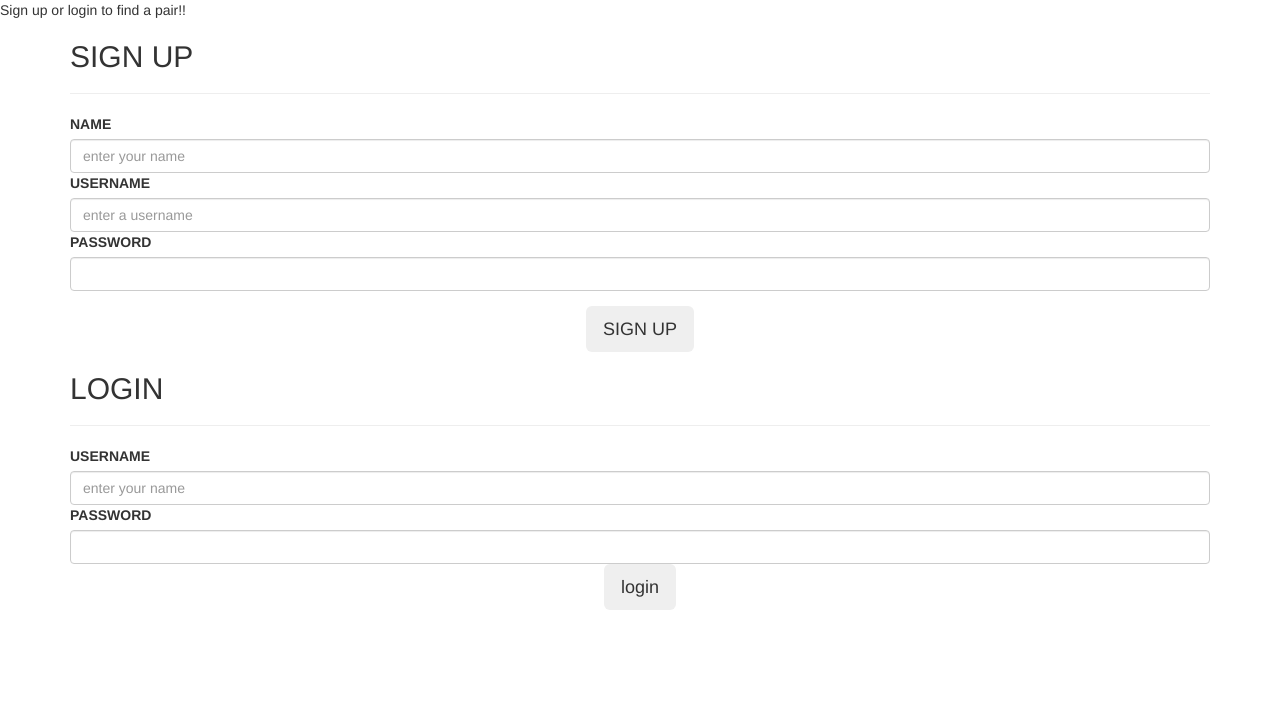
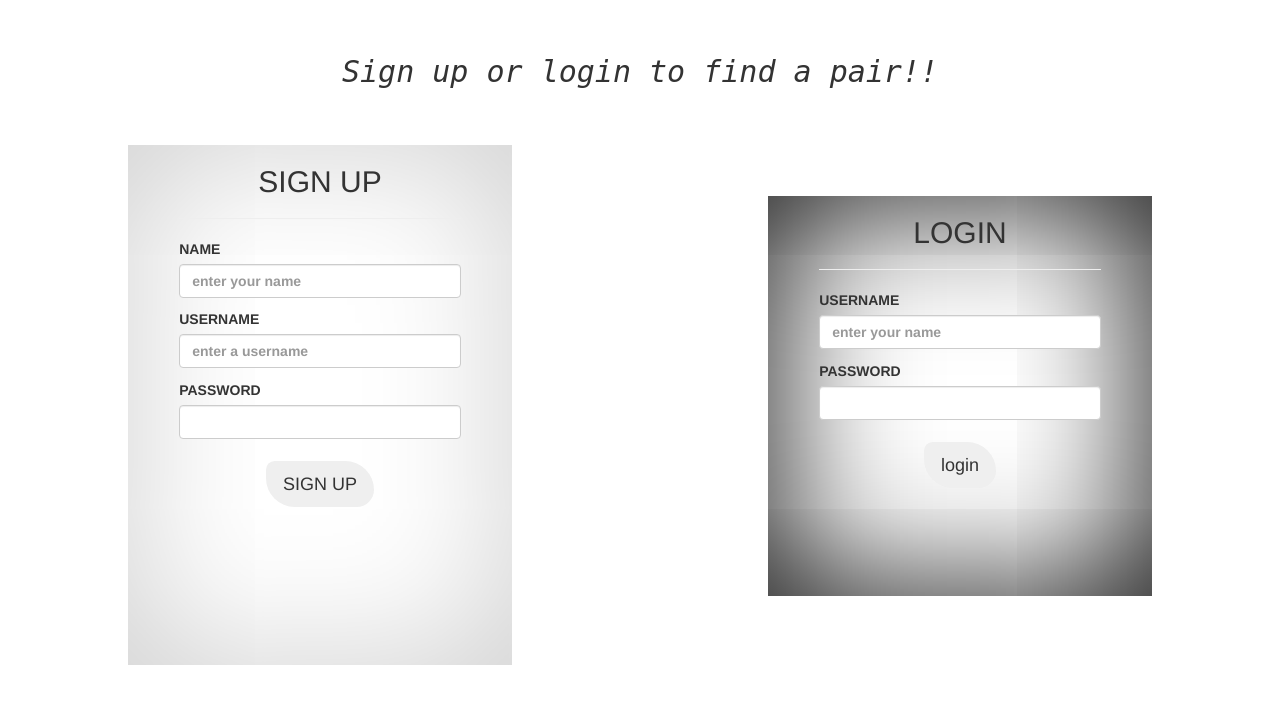
Before and after one commit to georgegithinji/STUDENT-PAIR-GENERATOR, a PHP site: page / in a window 1280 px wide. Shown: the top 704 px of the page. Run offline with PHP 8.4, Linux system fonts and the light colour scheme.

Commit message:
the sign up and log in forms styled

```diff
--- a/css/app.css
+++ b/css/app.css
@@ -1,3 +1,7 @@
+.btn.btn-lg {
+  border-radius: 15px 50px 30px;
+}
+
 .container.admin {
   width: 40%;
   margin-left: 30%;
@@ -20,3 +24,59 @@
 .container.admin #pas {
   margin-top: 4%;
 }
+
+.container.sign-up {
+  box-shadow: inset 0 0 150px #ccc;
+  width: 30%;
+  height: 65vh;
+  float: left;
+  margin-left: 10%;
+  margin-top: 4%;
+  font-weight: bolder;
+  padding-left: 4%;
+  padding-right: 4%;
+}
+
+.container.sign-up h2 {
+  text-align: center;
+}
+
+.container.login h2 {
+  text-align: center;
+}
+
+.container.login {
+  box-shadow: inset 0 0 150px #000;
+  width: 30%;
+  height: 50vh;
+  float: right;
+  margin-right: 10%;
+  margin-top: 8%;
+  font-weight: bolder;
+  padding-left: 4%;
+  padding-right: 4%;
+}
+
+.container.login button {
+  margin-top: 8%;
+}
+
+.container.sign-up button {
+  margin-top: 8%;
+}
+
+.container.sign-up #user-0, #pass-0 {
+  margin-top: 4%;
+}
+
+.container.login #pass {
+  margin-top: 4%;
+}
+
+.caption {
+  font-size: 30px;
+  font-style: italic;
+  font-family: monospace;
+  text-align: center;
+  margin-top: 4%;
+}
```
